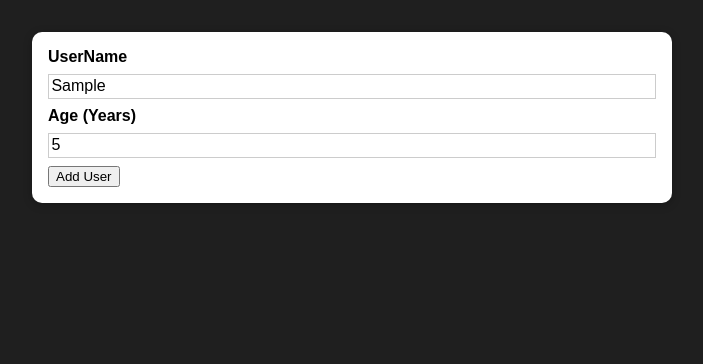
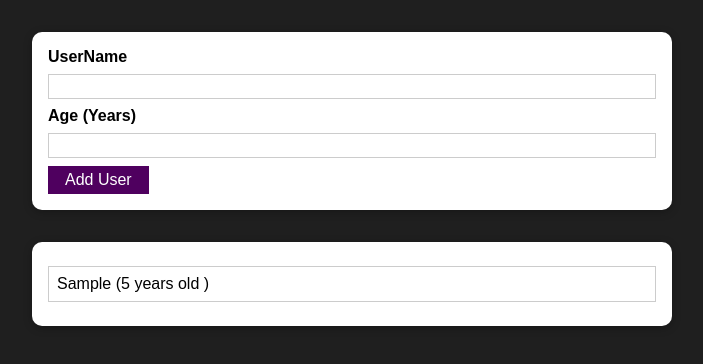
Before and after one commit to H0onnn/react_practice_app, a React (Create React App) app: page / in a window 1280 px wide. Both pictures are taken after typing "Sample", "5" into the empty fields and a click on the button "Add User". Shown: the top 364 px of the page, without its empty margins (288-991 px from the left). Built offline with nearby package versions, Linux system fonts and the light colour scheme.

Commit message:
state를 활용한 userData 추가 기능

```diff
--- a/src/App.jsx
+++ b/src/App.jsx
@@ -1,12 +1,24 @@
-import React from "react";
+import React, { useState } from "react";
 import AddUser from "./components/Users/AddUser";
+import UserList from "./components/Users/UsersList";
 
 function App() {
+  const [usersList, setUsersList] = useState([]);
+
+  const addUserHandler = (uName, uAge) => {
+    setUsersList((prevUsersList) => {
+      return [
+        ...prevUsersList,
+        { name: uName, age: uAge, id: Math.random().toString() },
+      ];
+    });
+  };
+
   return (
     <div>
-      <AddUser />
+      <AddUser onAddUser={addUserHandler} />
+      <UserList users={usersList} />
     </div>
   );
 }
-
 export default App;
--- /dev/null
+++ b/src/components/UI/Button.jsx
@@ -0,0 +1,12 @@
+import React from "react";
+import styles from "./Button.module.css";
+
+function Button(props) {
+  return (
+    <button type={props.type} className={styles.button} onClick={props.onClick}>
+      {props.children}
+    </button>
+  );
+}
+
+export default Button;
--- /dev/null
+++ b/src/components/UI/Button.module.css
@@ -0,0 +1,18 @@
+.button {
+  font: inherit;
+  border: 1px solid #4f005f;
+  background: #4f005f;
+  color: white;
+  padding: 0.25rem 1rem;
+  cursor: pointer;
+}
+
+.button:hover,
+.button:active {
+  background: #741188;
+  border-color: #741188;
+}
+
+.button:focus {
+  outline: none;
+}
--- a/src/components/Users/AddUser.jsx
+++ b/src/components/Users/AddUser.jsx
@@ -1,20 +1,55 @@
-import React from "react";
+import React, { useState } from "react";
 import styles from "./AddUser.module.css";
 import Card from "../UI/Card";
+import Button from "../UI/Button";
 
 function AddUser(props) {
+  const [enteredUser, setEnteredUser] = useState("");
+  const [enteredAge, setEnteredAge] = useState("");
+
   const addUserHandler = (e) => {
     e.preventDefault();
+
+    if (enteredUser.trim().length === 0 || enteredAge.trim().length === 0) {
+      return;
+    }
+
+    if (+enteredAge < 1) {
+      return;
+    }
+
+    props.onAddUser(enteredUser, enteredAge);
+
+    setEnteredUser("");
+    setEnteredAge("");
+  };
+
+  const enteredUserHandler = (e) => {
+    setEnteredUser(e.target.value);
+  };
+
+  const enteredAgeHandler = (e) => {
+    setEnteredAge(e.target.value);
   };
 
   return (
     <Card className={styles.input}>
       <form onSubmit={addUserHandler}>
         <label htmlFor="username">UserName</label>
-        <input id="username" type="text" />
+        <input
+          id="username"
+          type="text"
+          value={enteredUser}
+          onChange={enteredUserHandler}
+        />
         <label htmlFor="age">Age (Years)</label>
-        <input id="age" type="number" />
-        <button type="submit">Add User</button>
+        <input
+          id="age"
+          type="number"
+          value={enteredAge}
+          onChange={enteredAgeHandler}
+        />
+        <Button type="submit">Add User</Button>
       </form>
     </Card>
   );
--- /dev/null
+++ b/src/components/Users/UsersList.jsx
@@ -0,0 +1,19 @@
+import React from "react";
+import styles from "./UsersList.module.css";
+import Card from "../UI/Card";
+
+function UsersList(props) {
+  return (
+    <Card className={styles.users}>
+      <ul>
+        {props.users.map((user) => (
+          <li key={user.id}>
+            {user.name} ({user.age} years old )
+          </li>
+        ))}
+      </ul>
+    </Card>
+  );
+}
+
+export default UsersList;
--- /dev/null
+++ b/src/components/Users/UsersList.module.css
@@ -0,0 +1,16 @@
+.users {
+  margin: 2rem auto;
+  width: 90%;
+  max-width: 40rem;
+}
+
+.users ul {
+  list-style: none;
+  padding: 1rem;
+}
+
+.users li {
+  border: 1px solid #ccc;
+  margin: 0.5rem 0;
+  padding: 0.5rem;
+}
```
